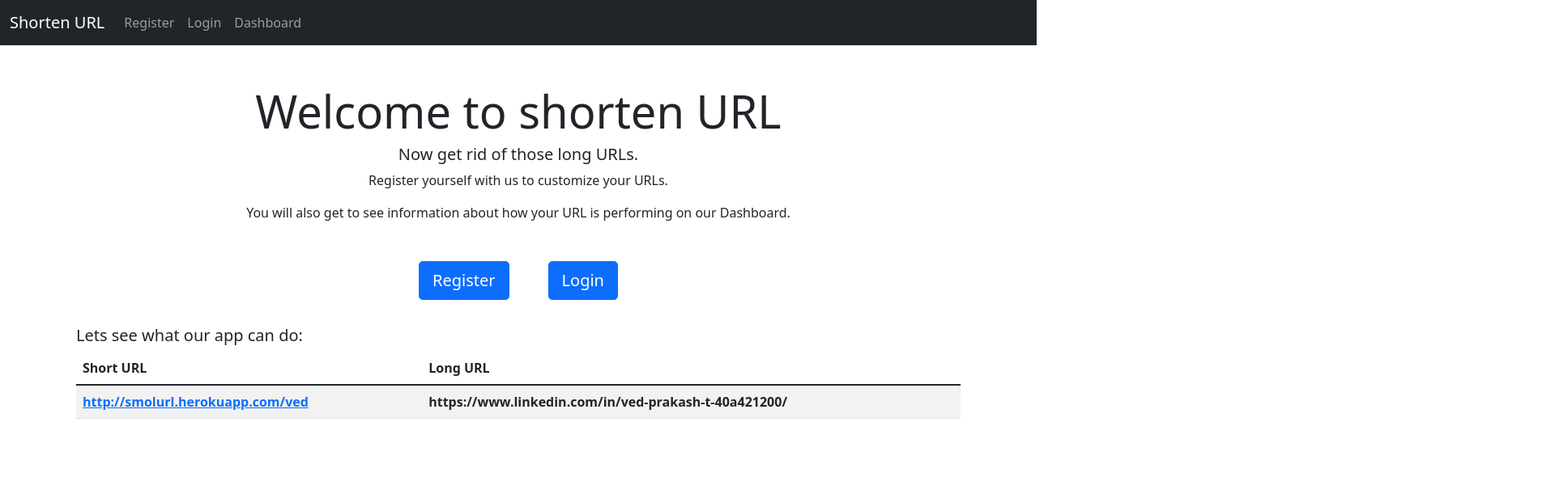
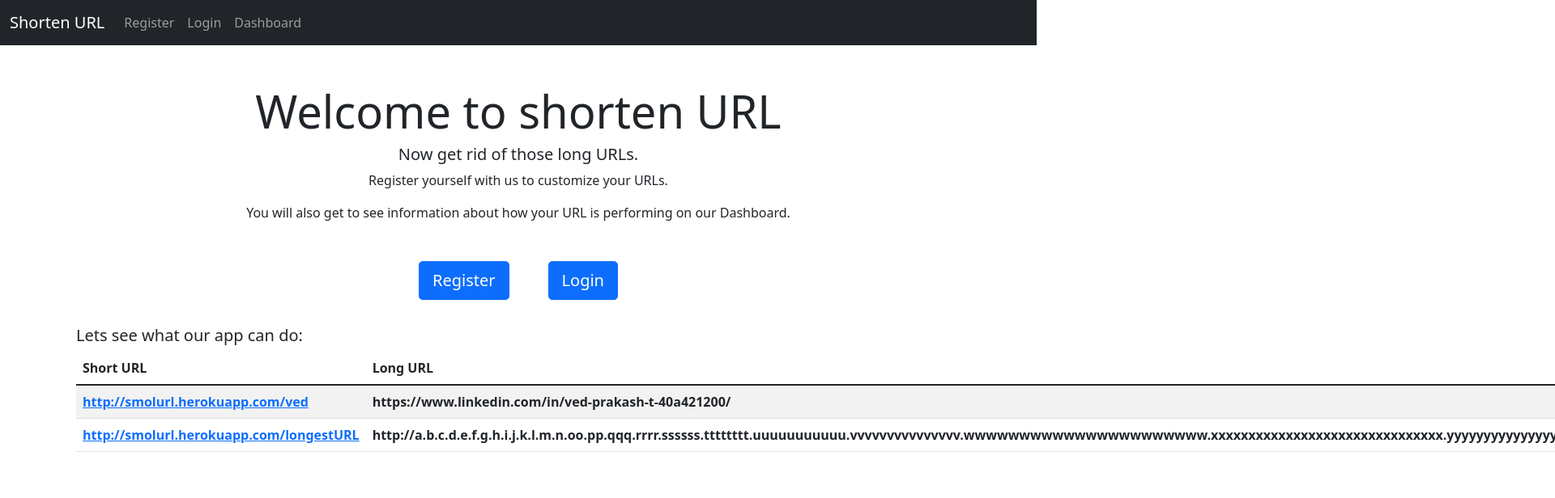
Before and after one commit to ved-02/shortener-url, a React (Create React App) app in the folder client/: page / in a window 1280 px wide. Shown: the top 616 px of the page at 81% size, 1920 px wide, since content can reach past the window. Built offline with nearby package versions, Linux system fonts and the light colour scheme.

Commit message:
final deployment 5

```diff
--- a/client/src/Components/Root.js
+++ b/client/src/Components/Root.js
@@ -30,6 +30,10 @@ export default function Root() {
                             <th><a href={`http://smolurl.herokuapp.com/ved`}>http://smolurl.herokuapp.com/ved</a></th>
                             <th>https://www.linkedin.com/in/ved-prakash-t-40a421200/</th>
                         </tr>
+                        <tr>
+                            <th><a href={`http://smolurl.herokuapp.com/longestURL`}>http://smolurl.herokuapp.com/longestURL</a></th>
+                            <th>http://a.b.c.d.e.f.g.h.i.j.k.l.m.n.oo.pp.qqq.rrrr.ssssss.tttttttt.uuuuuuuuuuu.vvvvvvvvvvvvvvv.wwwwwwwwwwwwwwwwwwwwww.xxxxxxxxxxxxxxxxxxxxxxxxxxxxxxx.yyyyyyyyyyyyyyyyyyyyyyyyyyyyyyyyyyyyyyyyyyyy.zzzzzzzzzzzzzzzzzzzzzzzzzzzzzzzzzzzzzzzzzzzzzzzzzzzzzzzzzzzzzzz.me/</th>
+                        </tr>
                     </tbody>
                 </table>
             </div>
```
